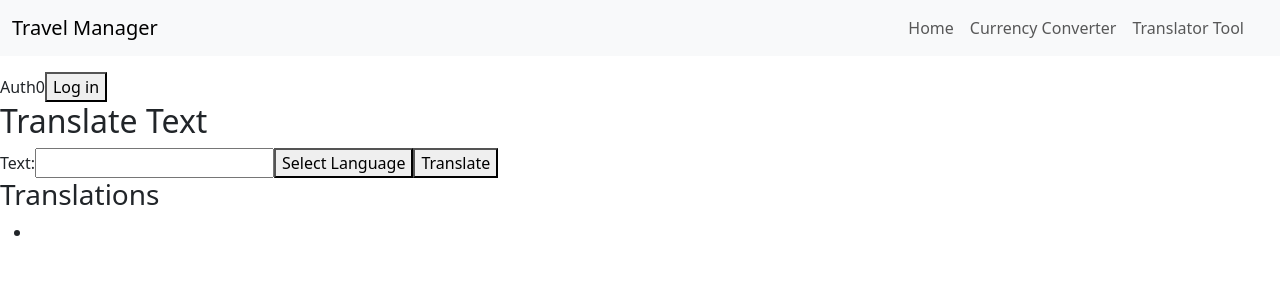
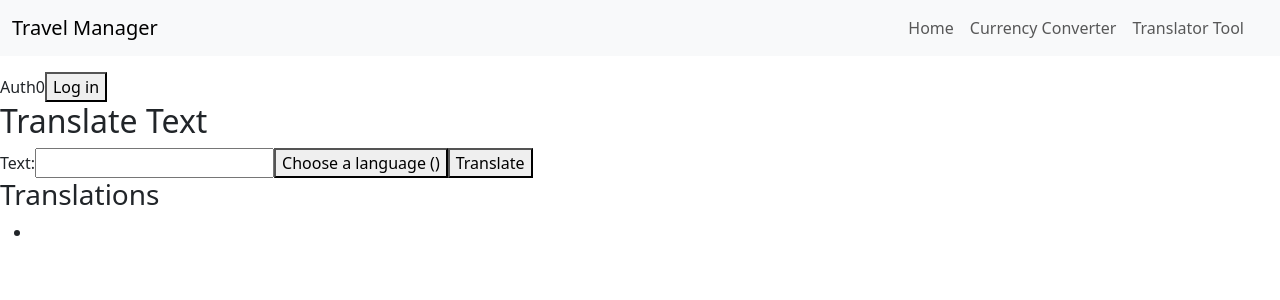
Before and after one commit to Code301Project-TechCityApps/travel-manager-frontend, a React (Vite) app: page /translator in a window 1280 px wide. Shown: the top 300 px of the page. Built offline with nearby package versions, Linux system fonts and the light colour scheme.

Commit message:
Fixed the language selector

```diff
--- a/frontend/src/components/Translator.jsx
+++ b/frontend/src/components/Translator.jsx
@@ -11,6 +11,7 @@ function Translator() {
     const [translations, setTranslations] = useState([]);
     const [showModal, setShowModal] = useState(false);
     const [languages, setLanguages] = useState([]);
+    const [languageName, setLanguageName] = useState("");
 
     useEffect(() => {
         setLanguages(languagesData);
@@ -26,6 +27,7 @@ function Translator() {
 
     const handleSelectLanguage = (selectedLanguage) => {
         setToLang([selectedLanguage]);
+       setLanguageName(languages.filter(lang => lang.code === selectedLanguage)[0]?.language);
         handleCloseModal();
     };
 
@@ -49,7 +51,15 @@ function Translator() {
             <form onSubmit={handleSubmit}>
                 <label htmlFor='text'>Text:</label>
                 <input type="text" id="text" value={text} onChange={handleChangeText} />
-                <button type='button' onClick={handleOpenModal}>Select Language</button>
+                <button type='button' onClick={handleOpenModal}>
+                    Choose a language
+                    (
+                        {
+                          languageName
+                        }
+
+                        )
+                </button>
                 <button type='submit'>Translate</button>
             </form>
             <TranslationModal
```
